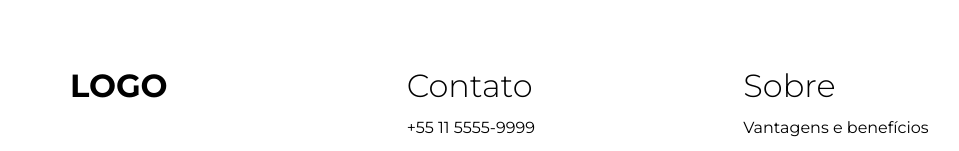
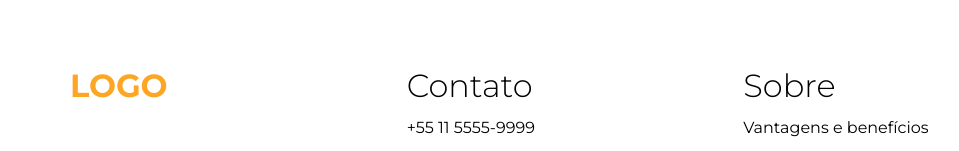
Before and after one commit to kopz9/lading-pages, a plain HTML site: page landing-page-nutricionista/index.html in a window 1280 px wide. Shown: the part 3231-3382 px from the top of the page, without its empty margins (160-1119 px from the left). Drawn offline with Linux system fonts and the light colour scheme.

Commit message:
update READme

```diff
--- a/landing-page-nutricionista/index.html
+++ b/landing-page-nutricionista/index.html
@@ -194,7 +194,7 @@
       <div class="footer-content">
         <ul class="footer-list">
           <li>
-            <h1>LOGO</h1>
+            <h1 class="footer-h1">LOGO</h1>
           </li>
         </ul>
 
@@ -222,7 +222,6 @@
             <a>Localização</a>
           </li>
         </ul>
-
         <ul class="footer-list">
           <li>
             <h3>Serviços</h3>
@@ -234,7 +233,6 @@
             <a>Suporte online</a>
           </li>
         </ul>
-
       </div>
     </footer>
   </body>
--- a/landing-page-nutricionista/style.css
+++ b/landing-page-nutricionista/style.css
@@ -306,6 +306,9 @@ form .submit-btn input {
     max-height: 300px;
   }
 }
+.footer-h1{
+  color: var(--orange);
+}
 
 @media screen and (max-width: 1200px) {
   .main-btn {
```
Also changed, not shown: 1 other file.
